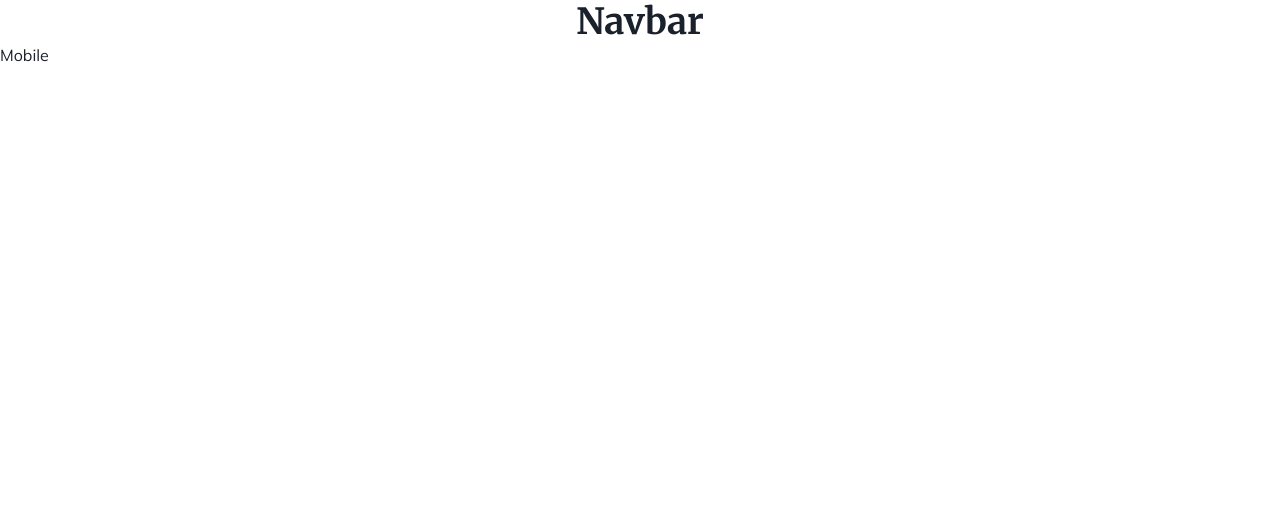
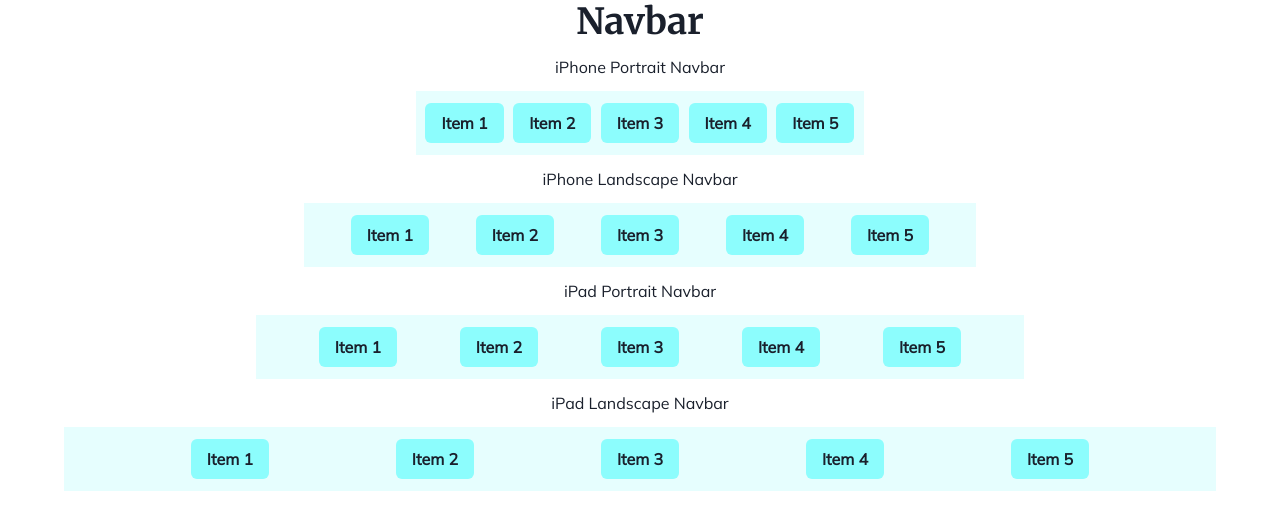
Before and after one commit to kentond18/mobile-style-guide, a Next.js app: page /components/Navbar in a window 1280 px wide. Shown: the top 530 px of the page. Built offline with nearby package versions, Linux system fonts and the light colour scheme.

Commit message:
Adding navbar component

```diff
--- a/pages/components/Navbar.js
+++ b/pages/components/Navbar.js
@@ -1,12 +1,82 @@
-import { Box, Heading } from "@chakra-ui/layout";
+import { Button } from "@chakra-ui/button";
+import { useColorModeValue } from "@chakra-ui/color-mode";
+import { Box, Heading, Flex, Text } from "@chakra-ui/layout";
 
 const Navbar = () => {
-  return (
-    <Box>
-      <Heading textAlign="center">Navbar</Heading>
-      <Box>Mobile</Box>
-    </Box>
-  );
+	return (
+		<Box display="flex" flexDir="column" alignItems="center">
+			<Heading textAlign="center">Navbar</Heading>
+
+			<Text textAlign="center" py={3}>
+				iPhone Portrait Navbar
+			</Text>
+			<Box
+				bg={useColorModeValue("brand.teal.50", "gray.900")}
+				h={"16"}
+				w="md"
+				display={"flex"}
+				alignItems="center"
+				justifyContent="space-evenly"
+			>
+				<Button bg="brand.teal.200">Item 1</Button>
+				<Button bg="brand.teal.200">Item 2</Button>
+				<Button bg="brand.teal.200">Item 3</Button>
+				<Button bg="brand.teal.200">Item 4</Button>
+				<Button bg="brand.teal.200">Item 5</Button>
+			</Box>
+			<Text textAlign="center" py={3}>
+				iPhone Landscape Navbar
+			</Text>
+			<Box
+				bg={useColorModeValue("brand.teal.50", "gray.900")}
+				h={"16"}
+				w="2xl"
+				display={"flex"}
+				alignItems="center"
+				justifyContent="space-evenly"
+			>
+				<Button bg="brand.teal.200">Item 1</Button>
+				<Button bg="brand.teal.200">Item 2</Button>
+				<Button bg="brand.teal.200">Item 3</Button>
+				<Button bg="brand.teal.200">Item 4</Button>
+				<Button bg="brand.teal.200">Item 5</Button>
+			</Box>
+			<Text textAlign="center" py={3}>
+				iPad Portrait Navbar
+			</Text>
+			<Box
+				bg={useColorModeValue("brand.teal.50", "gray.900")}
+				h={"16"}
+				w="3xl"
+				display={"flex"}
+				alignItems="center"
+				justifyContent="space-evenly"
+			>
+				<Button bg="brand.teal.200">Item 1</Button>
+				<Button bg="brand.teal.200">Item 2</Button>
+				<Button bg="brand.teal.200">Item 3</Button>
+				<Button bg="brand.teal.200">Item 4</Button>
+				<Button bg="brand.teal.200">Item 5</Button>
+			</Box>
+			<Text textAlign="center" py={3}>
+				iPad Landscape Navbar
+			</Text>
+			<Box
+				bg={useColorModeValue("brand.teal.50", "gray.900")}
+				h={"16"}
+				w="6xl"
+				display={"flex"}
+				alignItems="center"
+				justifyContent="space-evenly"
+			>
+				<Button bg="brand.teal.200">Item 1</Button>
+				<Button bg="brand.teal.200">Item 2</Button>
+				<Button bg="brand.teal.200">Item 3</Button>
+				<Button bg="brand.teal.200">Item 4</Button>
+				<Button bg="brand.teal.200">Item 5</Button>
+			</Box>
+		</Box>
+	);
 };
 
 export default Navbar;
--- a/styles/theme.js
+++ b/styles/theme.js
@@ -6,6 +6,7 @@ const theme = extendTheme({
 		body: "Mulish",
 	},
 	colors: {
+		brand: {
 			teal: {
 				50: "#E6FEFE",
 				100: "#B9FEFE",
@@ -67,6 +68,7 @@ const theme = extendTheme({
 				900: "#300B03",
 			},
 		},
+	},
 });
 
 export default theme;
```
Lines whose indentation alone changed are shown as unchanged.
